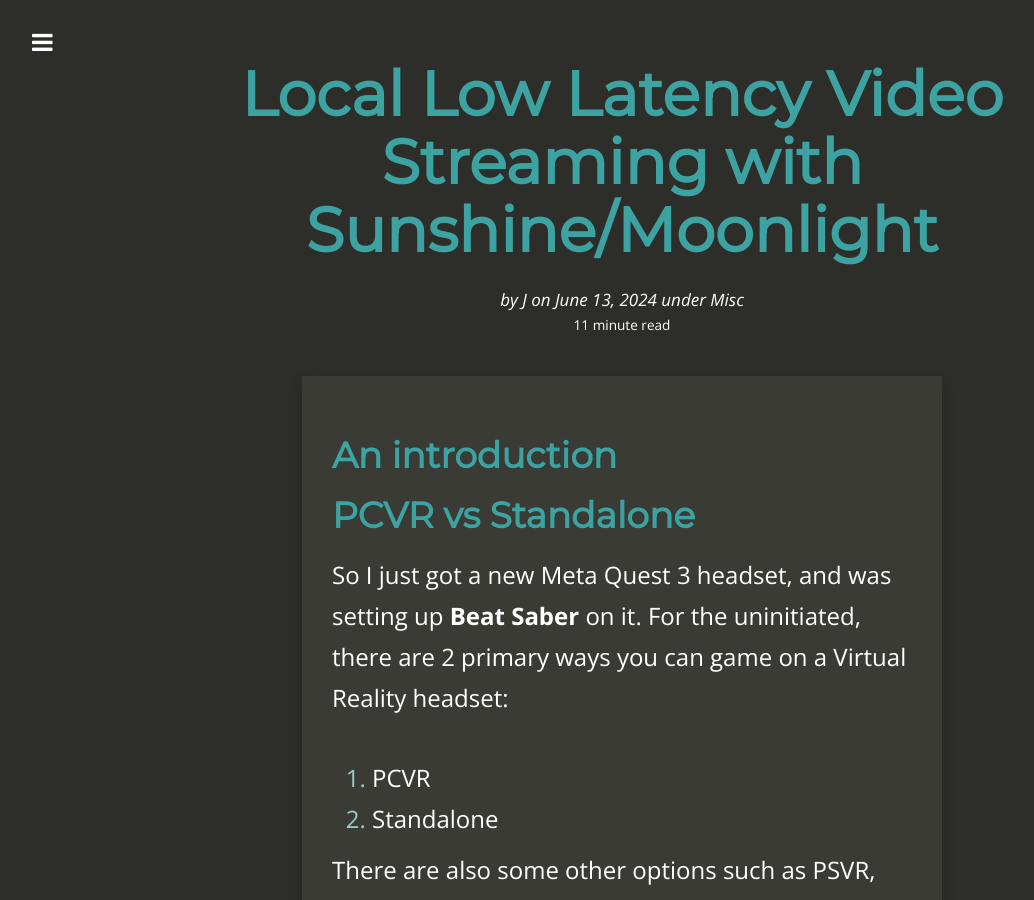
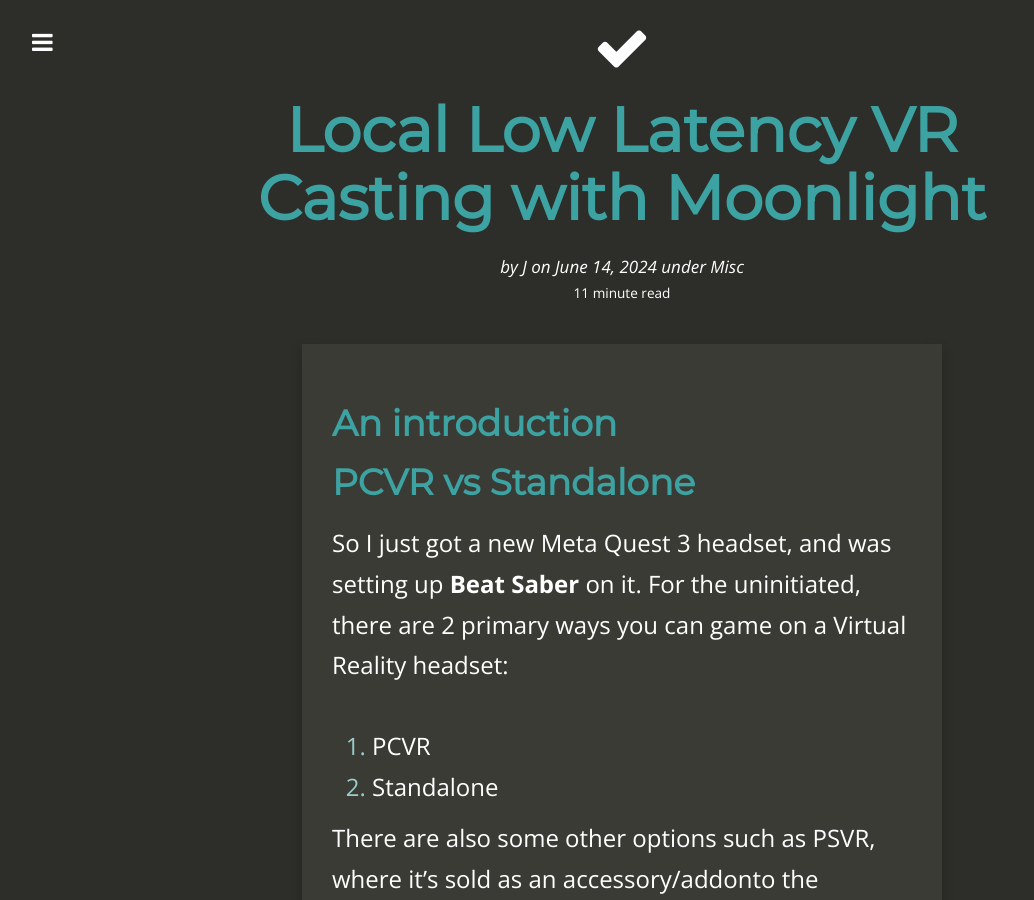
Before and after one commit to Dreamscent/Dreamscent.github.io, a Jekyll site: the page built from _posts/2024-06-14-Local-Low-Latency--VR-Casting-with-Moonlight.md, in a window 1280 px wide and 900 px high. Shown: the whole window, without its empty margins (18-1052 px from the left). Built offline with Jekyll 4.4.1, drawn with Linux system fonts in a browser that asks for light colours; nearby versions of some CDN libraries.

Commit message:
Update and rename 2024-06-14-Local-Low-Latency-Video-Streaming-with-Sunshine-Moonlight.md to 2024-06-14-Local-Low-Latency--VR-Casting-with-Moonlight.md

```diff
--- a/_posts/2024-06-14-Local-Low-Latency-Video-Streaming-with-Sunshine-Moonlight.md
+++ b/_posts/2024-06-14-Local-Low-Latency--VR-Casting-with-Moonlight.md
@@ -1,11 +1,11 @@
 ---
 layout:     post
-title:      "Local Low Latency Video Streaming with Sunshine/Moonlight"
-date:       2024-06-13 00:10:00
+title:      "Local Low Latency VR Casting with Moonlight"
+date:       2024-06-13 22:43:00
 author:     J
 summary:    Streaming with low latency!
 categories: Misc
-thumbnail:  vr-cardboard
+thumbnail:  check
 tags:
  - VR
  - Gaming
```
